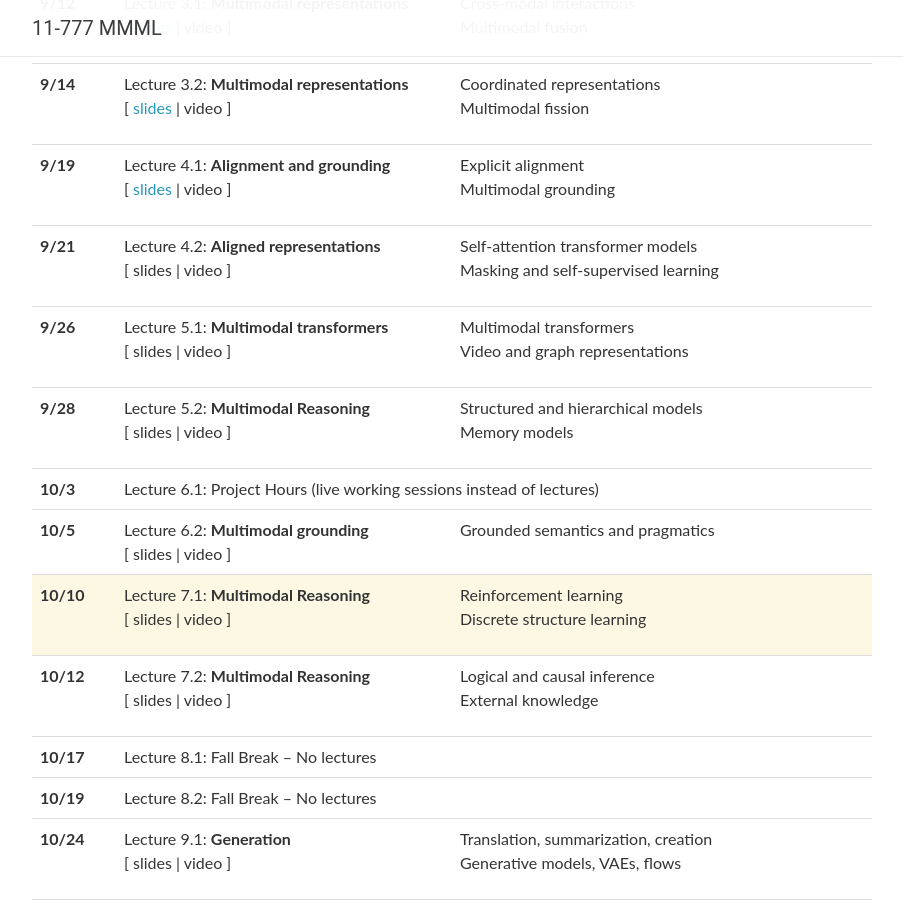
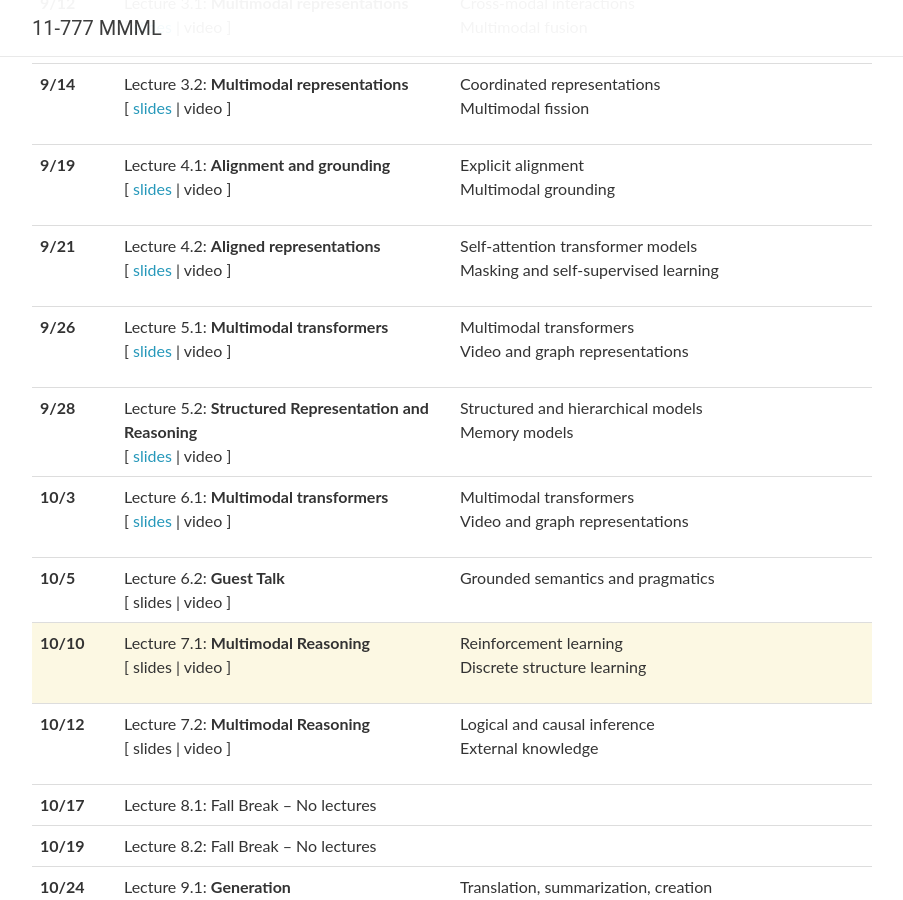
Before and after one commit to CMU-MultiComp-Lab/mmml-course, a Jekyll site: the page built from fall2023/_pages/schedule.md, in a window 1280 px wide and 900 px high, scrolled down 555 px. Shown: the whole window, without its empty margins (188-1091 px from the left). Built offline with Jekyll 4.4.1, drawn with Linux system fonts in a browser that asks for light colours; nearby versions of some CDN libraries; comment, search, counter and statistics services are not loaded.

Commit message:
update till week 6

```diff
--- a/_data/lectures_2023.yml
+++ b/_data/lectures_2023.yml
@@ -78,7 +78,7 @@
 - date: 9/21
   title: >
     Lecture 4.2: <strong>Aligned representations</strong>
-  slides:
+  slides: "https://piazza.com/class_profile/get_resource/ll1e0syhci53g6/lmsbgmk9haixi"
   video:
   topics:
     - Self-attention transformer models <br/>
@@ -89,7 +89,7 @@
 - date: 9/26
   title: >
     Lecture 5.1: <strong>Multimodal transformers</strong>
-  slides:
+  slides: “https://piazza.com/class_profile/get_resource/ll1e0syhci53g6/lmziyucsmgr1of”
   video:
   topics:
     - Multimodal transformers <br/>
@@ -99,8 +99,8 @@
 
 - date: 9/28
   title: >
-    Lecture 5.2: <strong>Multimodal Reasoning</strong>
-  slides:
+    Lecture 5.2: <strong>Structured Representation and Reasoning</strong>
+  slides: "https://piazza.com/class_profile/get_resource/ll1e0syhci53g6/ln2heqg1pp66of"
   video:
   topics:
     - Structured and hierarchical models <br/>
@@ -110,8 +110,8 @@
 
 - date: 10/3
   title: >
-    Lecture 6.1: Project Hours (live working sessions instead of lectures)
-  slides:
+    Lecture 6.1: <strong> Multimodal transformers</strong>
+  slides: "https://piazza.com/class_profile/get_resource/ll1e0syhci53g6/lnadgbwu3or5f2"
   video:
   topics:
     - Multimodal transformers <br/>
@@ -121,7 +121,7 @@
 
 - date: 10/5
   title: >
-    Lecture 6.2: <strong>Multimodal grounding</strong>
+    Lecture 6.2: <strong>Guest Talk</strong>
   slides:
   video:
   topics:
```
